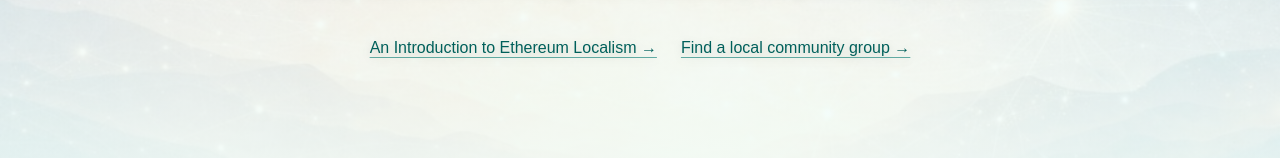
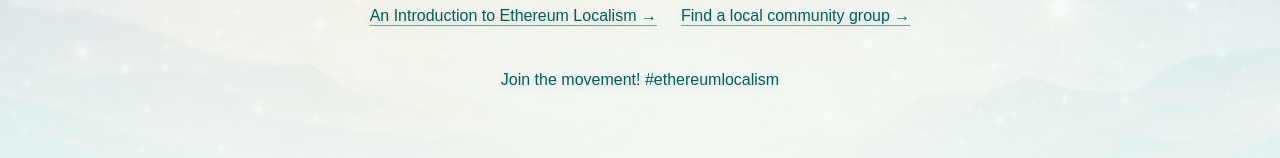
Before and after one commit to christy-pdx/ethereum-localism, a Next.js app: page / in a window 1280 px wide. Shown: the part 368-526 px from the top of the page. Built offline with nearby package versions, Linux system fonts and the light colour scheme; no server answers.

Commit message:
Update page.tsx

```diff
--- a/src/app/page.tsx
+++ b/src/app/page.tsx
@@ -101,6 +101,9 @@ export default function Home() {
                   Find a local community group →
                 </Link>
               </div>
+              <p className="mt-8 text-base font-medium text-teal-800 sm:mt-10 dark:text-teal-200">
+                Join the movement! #ethereumlocalism
+              </p>
             </div>
           </div>
         </section>
```
